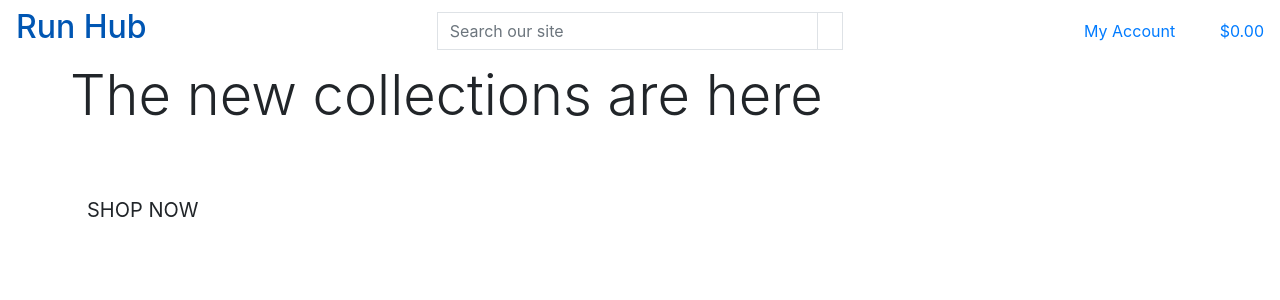
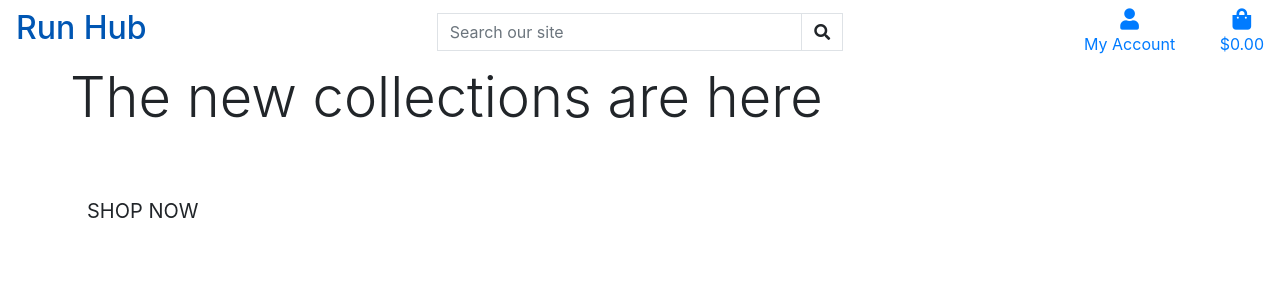
Before and after one commit to Oran-123/CI-005-run-hub, a Django app: page / in a window 1280 px wide. Shown: the top 300 px of the page. Run offline with Django 3.2, Linux system fonts and the light colour scheme; some libraries are stand-ins or nearby versions.

Commit message:
add link for font awsome so the icons are displayed

```diff
--- a/templates/base.html
+++ b/templates/base.html
@@ -17,6 +17,7 @@
       integrity="sha384-Vkoo8x4CGsO3+Hhxv8T/Q5PaXtkKtu6ug5TOeNV6gBiFeWPGFN9MuhOf23Q9Ifjh"
       crossorigin="anonymous"
     />
+    <link rel="stylesheet" href="https://cdnjs.cloudflare.com/ajax/libs/font-awesome/5.15.3/css/all.min.css">
     {% endblock %} {% block extra_css %} {% endblock %} {% block corejs %}
     <script
       src="https://code.jquery.com/jquery-3.4.1.slim.min.js"
```
